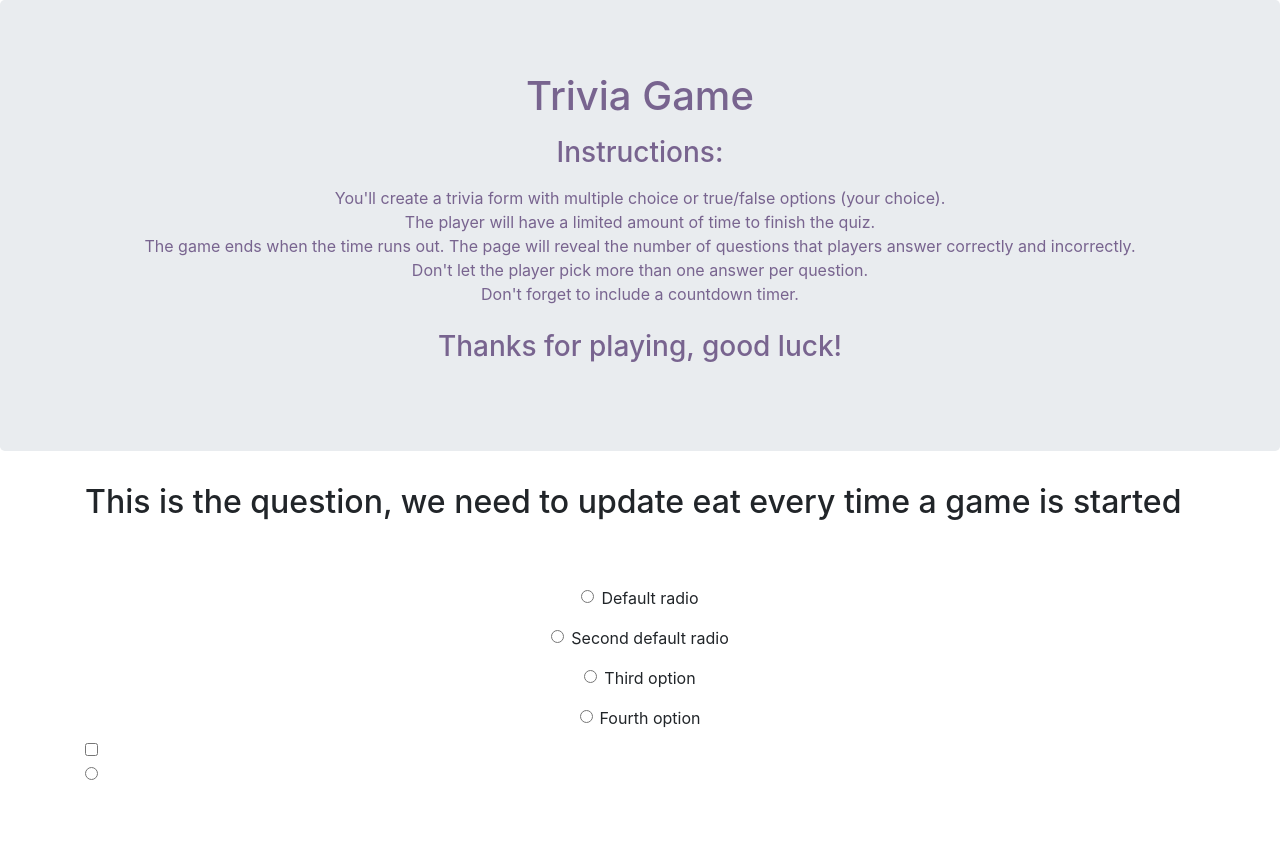
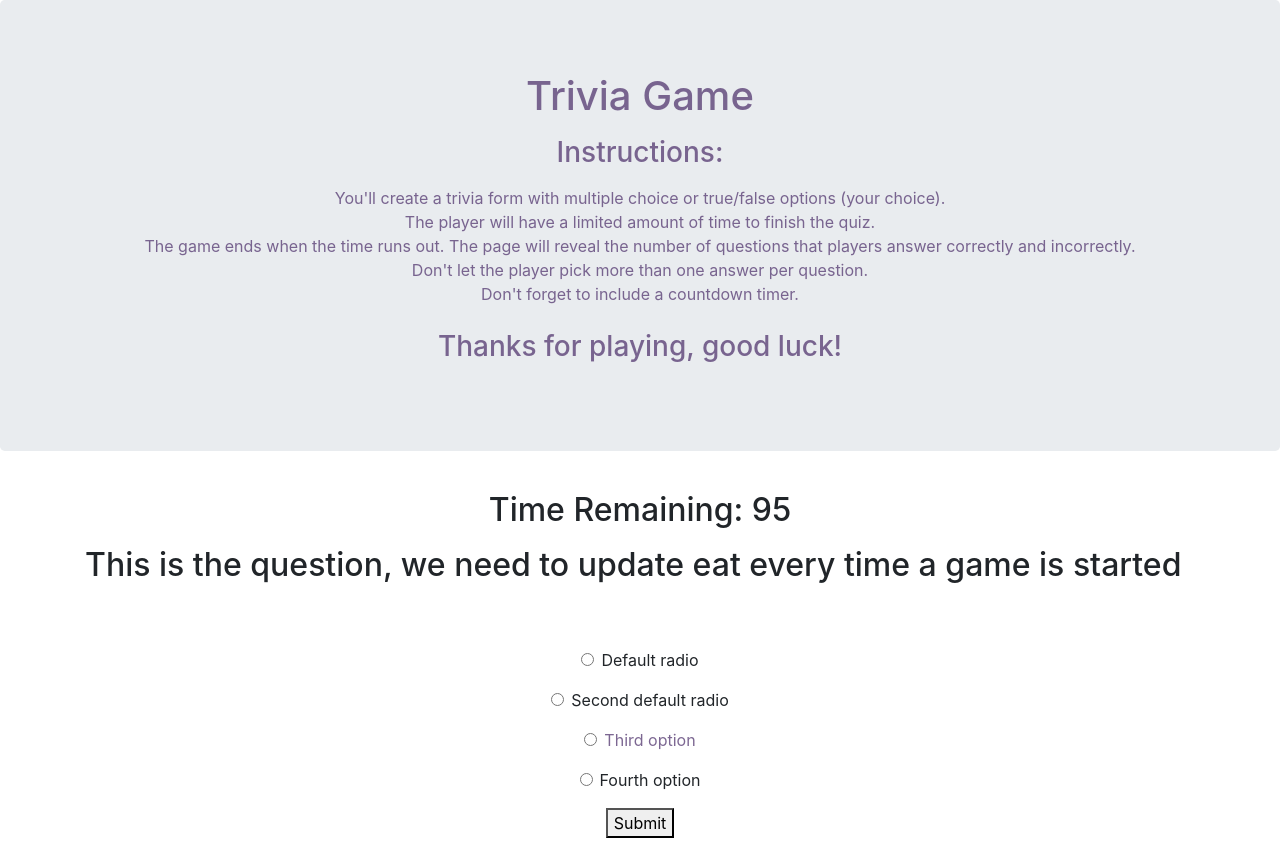
Before and after one commit to elpat77/Trivia-Game, a plain HTML site: page index.html in a window 1280 px wide. Before the commit the page ends 800 px from the top, so only its background shows below. Drawn offline with nearby package versions, Linux system fonts and the light colour scheme; a web font is replaced by a local one.

Commit message:
added timer

```diff
--- a/assets/css/style.css
+++ b/assets/css/style.css
@@ -7,3 +7,7 @@ ul {
     margin: 0;
     padding: 0;
 }
+
+.btn-three {
+    color: rgba(95, 69, 121, 0.815)
+}
--- a/assets/javascript/apps.js
+++ b/assets/javascript/apps.js
@@ -0,0 +1,31 @@
+var number = 100;
+var intervalId;
+
+function run() {
+    clearInterval(intervalId);
+    intervalId = setInterval(decrement, 1000);
+}
+
+//  The decrement function.
+function decrement() {
+
+    //  Decrease number by one.
+    number--;
+
+    //  Show the number in the #show-number tag.
+    $("#show-number").html("<h2>" + " Time Remaining: " + number + "</h2>");
+
+
+    //  Once number hits zero...
+    if (number === 0) {
+
+        //  ...run the stop function.
+        stop();
+
+        //  Alert the user that time is up.
+        alert("Time Up!");
+    }
+}
+run()
+
+// $(document).ready(function () {
--- a/index.html
+++ b/index.html
@@ -42,6 +42,15 @@
 <body>
     <div class="container">
         <div class="row">
+            <div class="col-sm-12 text-center py-2">
+                <div id="show-number"></div>
+            </div>
+        </div>
+    </div>
+
+
+    <div class="container">
+        <div class="row">
             <div class="col-sm-12 ">
 
                 <h2 class="question">This is the question, we need to update eat every time a game is started</h2>
@@ -66,24 +75,36 @@
                 <div class="form-check text-center py-2">
                     <input class="form-check-input" type="radio" name="exampleRadios" id="exampleRadios3"
                         value="option3">
-                    <label class="form-check-label" for="exampleRadios3"> Third option </label>
+                    <label class="btn-three form-check-label" for="exampleRadios3"> Third option </label>
                 </div>
                 <div class="form-check text-center py-2">
                     <input class="form-check-input" type="radio" name="exampleRadios" id="exampleRadios4"
                         value="option4">
                     <label class="form-check-label" for="exampleRadios4"> Fourth option </label>
                 </div>
-                <div class="form-check">
+                <!-- <div class="form-check">
                     <input class="form-check-input position-static" type="checkbox" id="blankCheckbox" value="option1"
                         aria-label="...">
                 </div>
                 <div class="form-check">
                     <input class="form-check-input position-static" type="radio" name="blankRadio" id="blankRadio1"
                         value="option1" aria-label="...">
+                </div> -->
+            </div>
+        </div>
+    </div>
+    <div class="container">
+        <div class="row">
+            <div class="col-sm-12 ">
+                <div class="submit text-center py-2">
+                    <button id="btn">Submit</button>
                 </div>
             </div>
         </div>
     </div>
+
+
+
 </body>
 
 </html>
```
